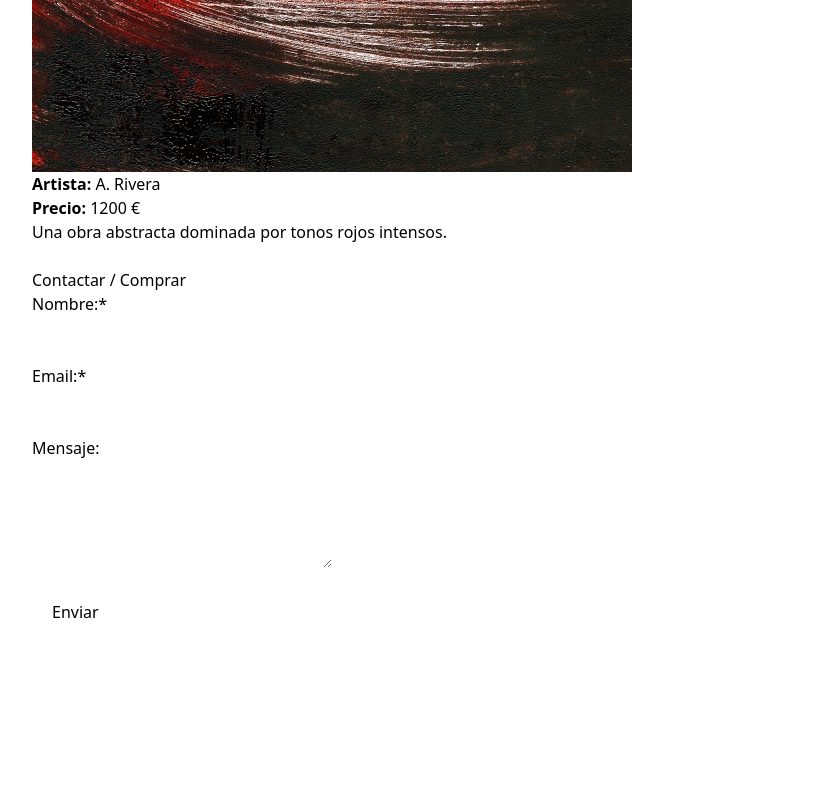
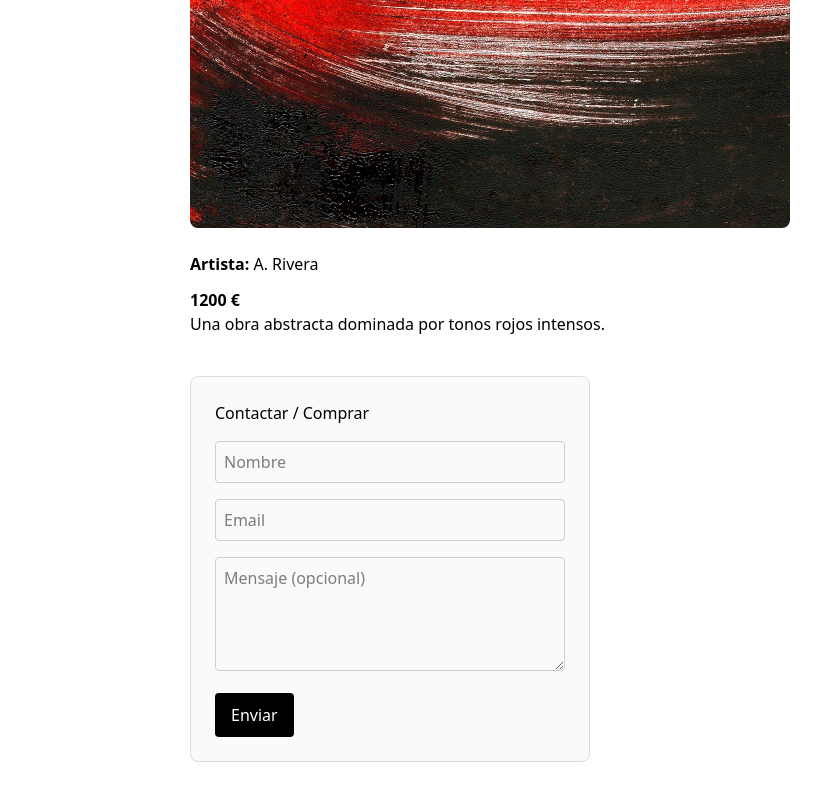
Before and after one commit to Deika79/Tienda-arte-Next.js, a Next.js app in the folder mini-next-0/: page /gallery/cuadro-rojo in a window 1280 px wide. Shown: the part 440-1240 px from the top of the page, without its empty margins (32-853 px from the left). Before the commit the page ends 1138 px from the top, so only its background shows below. Built offline with nearby package versions, Linux system fonts and the light colour scheme.

Commit message:
CSS modules

```diff
--- /dev/null
+++ b/mini-next-0/app/admin/admin.module.css
@@ -0,0 +1,18 @@
+.container {
+  max-width: 800px;
+  margin: 0 auto;
+  padding: 32px;
+}
+
+.card {
+  border: 1px solid #ddd;
+  padding: 16px;
+  margin-top: 16px;
+  border-radius: 6px;
+  background: white;
+}
+
+.meta {
+  font-size: 12px;
+  color: #666;
+}
--- a/mini-next-0/app/admin/page.tsx
+++ b/mini-next-0/app/admin/page.tsx
@@ -1,4 +1,6 @@
 export const dynamic = "force-dynamic"
+import styles from "./admin.module.css"
+
 
 type Order = {
   slug: string
@@ -20,31 +22,23 @@ export default async function AdminPage() {
   const orders = await getOrders()
 
   return (
-    <main style={{ padding: "24px" }}>
+    <main className={styles.container}>
   <h1>Panel de pedidos</h1>
 
-      {orders.length === 0 && (
-        <p>No hay pedidos todavía</p>
-      )}
+  {orders.length === 0 && <p>No hay pedidos todavía</p>}
 
   {orders.map((order, index) => (
-        <div
-          key={index}
-          style={{
-            border: "1px solid #ccc",
-            padding: "12px",
-            marginTop: "12px"
-          }}
-        >
+    <div key={index} className={styles.card}>
       <p><strong>Obra:</strong> {order.slug}</p>
       <p><strong>Nombre:</strong> {order.name}</p>
       <p><strong>Email:</strong> {order.email}</p>
-          <p><strong>Mensaje:</strong> {order.message || "(sin mensaje)"}</p>
-          <p style={{ fontSize: "12px", color: "#666" }}>
+      <p>{order.message || "(sin mensaje)"}</p>
+      <p className={styles.meta}>
         {new Date(order.date).toLocaleString()}
       </p>
     </div>
   ))}
 </main>
+
   )
 }
--- /dev/null
+++ b/mini-next-0/app/gallery/[slug]/artwork.module.css
@@ -0,0 +1,25 @@
+.container {
+  max-width: 900px;
+  margin: 0 auto;
+  padding: 32px;
+}
+
+.title {
+  font-size: 2rem;
+  margin-bottom: 16px;
+}
+
+.image {
+  margin: 24px 0;
+  border-radius: 8px;
+}
+
+.info {
+  font-size: 1rem;
+  margin-bottom: 8px;
+}
+
+.price {
+  font-weight: bold;
+  margin-top: 12px;
+}
--- a/mini-next-0/app/gallery/[slug]/page.tsx
+++ b/mini-next-0/app/gallery/[slug]/page.tsx
@@ -3,6 +3,8 @@ import { notFound } from "next/navigation"
 import type { Metadata } from "next"
 import Image from "next/image"
 import OrderForm from "@/components/OrderForm"
+import styles from "./artwork.module.css"
+
 
 type Props = {
   params: Promise<{
@@ -23,24 +25,31 @@ export default async function ArtworkPage({ params }: Props) {
   }
 
   return (
-    <main style={{ padding: "24px" }}>
-      <h1>{artwork.title}</h1>
+  <main className={styles.container}>
+    <h1 className={styles.title}>{artwork.title}</h1>
 
     <Image
       src={artwork.image}
       alt={artwork.title}
       width={600}
       height={400}
+      className={styles.image}
     />
 
-      <p><strong>Artista:</strong> {artwork.artist}</p>
-      <p><strong>Precio:</strong> {artwork.price} €</p>
+    <p className={styles.info}>
+      <strong>Artista:</strong> {artwork.artist}
+    </p>
+
+    <p className={styles.price}>
+      {artwork.price} €
+    </p>
+
     <p>{artwork.description}</p>
 
-      {/* Aquí va el formulario */}
     <OrderForm slug={artwork.slug} />
   </main>
 )
+
 }
 
 // SEO dinámico por obra
--- /dev/null
+++ b/mini-next-0/components/OrderForm.module.css
@@ -0,0 +1,38 @@
+.form {
+  margin-top: 40px;
+  padding: 24px;
+  border: 1px solid #ddd;
+  border-radius: 8px;
+  background: #fafafa;
+  max-width: 400px;
+}
+
+.title {
+  margin-bottom: 16px;
+}
+
+.field {
+  margin-bottom: 16px;
+}
+
+.input,
+.textarea {
+  width: 100%;
+  padding: 8px;
+  border-radius: 4px;
+  border: 1px solid #ccc;
+}
+
+.button {
+  padding: 10px 16px;
+  border: none;
+  background: black;
+  color: white;
+  cursor: pointer;
+  border-radius: 4px;
+}
+
+.button:disabled {
+  opacity: 0.6;
+  cursor: not-allowed;
+}
--- a/mini-next-0/components/OrderForm.tsx
+++ b/mini-next-0/components/OrderForm.tsx
@@ -1,5 +1,7 @@
 "use client"
 import { useState } from "react"
+import styles from "./OrderForm.module.css"
+
 
 type Props = {
   slug: string
@@ -50,58 +52,44 @@ export default function OrderForm({ slug }: Props) {
   }
 
   return (
-    <form onSubmit={handleSubmit} style={{ marginTop: "24px" }}>
-      <h3>Contactar / Comprar</h3>
+    <form onSubmit={handleSubmit} className={styles.form}>
+  <h3 className={styles.title}>Contactar / Comprar</h3>
 
-      <div>
-        <label>
-          Nombre:* <br />
+  <div className={styles.field}>
     <input
-            type="text"
+      className={styles.input}
+      placeholder="Nombre"
       value={name}
       onChange={(e) => setName(e.target.value)}
       required
-            style={{ width: "300px", padding: "6px" }}
     />
-        </label>
   </div>
 
-      <div style={{ marginTop: "12px" }}>
-        <label>
-          Email:* <br />
+  <div className={styles.field}>
     <input
+      className={styles.input}
       type="email"
+      placeholder="Email"
       value={email}
       onChange={(e) => setEmail(e.target.value)}
       required
-            style={{ width: "300px", padding: "6px" }}
     />
-        </label>
   </div>
 
-      <div style={{ marginTop: "12px" }}>
-        <label>
-          Mensaje: <br />
+  <div className={styles.field}>
     <textarea
+      className={styles.textarea}
+      placeholder="Mensaje (opcional)"
       value={message}
       onChange={(e) => setMessage(e.target.value)}
       rows={4}
-            style={{ width: "300px", padding: "6px" }}
-          ></textarea>
-        </label>
+    />
   </div>
 
-      <button
-        type="submit"
-        disabled={loading}
-        style={{
-          marginTop: "16px",
-          padding: "10px 20px",
-          cursor: "pointer"
-        }}
-      >
+  <button className={styles.button} disabled={loading}>
     {loading ? "Enviando..." : "Enviar"}
   </button>
 </form>
+
   )
 }
```
Lines whose indentation alone changed are shown as unchanged.
